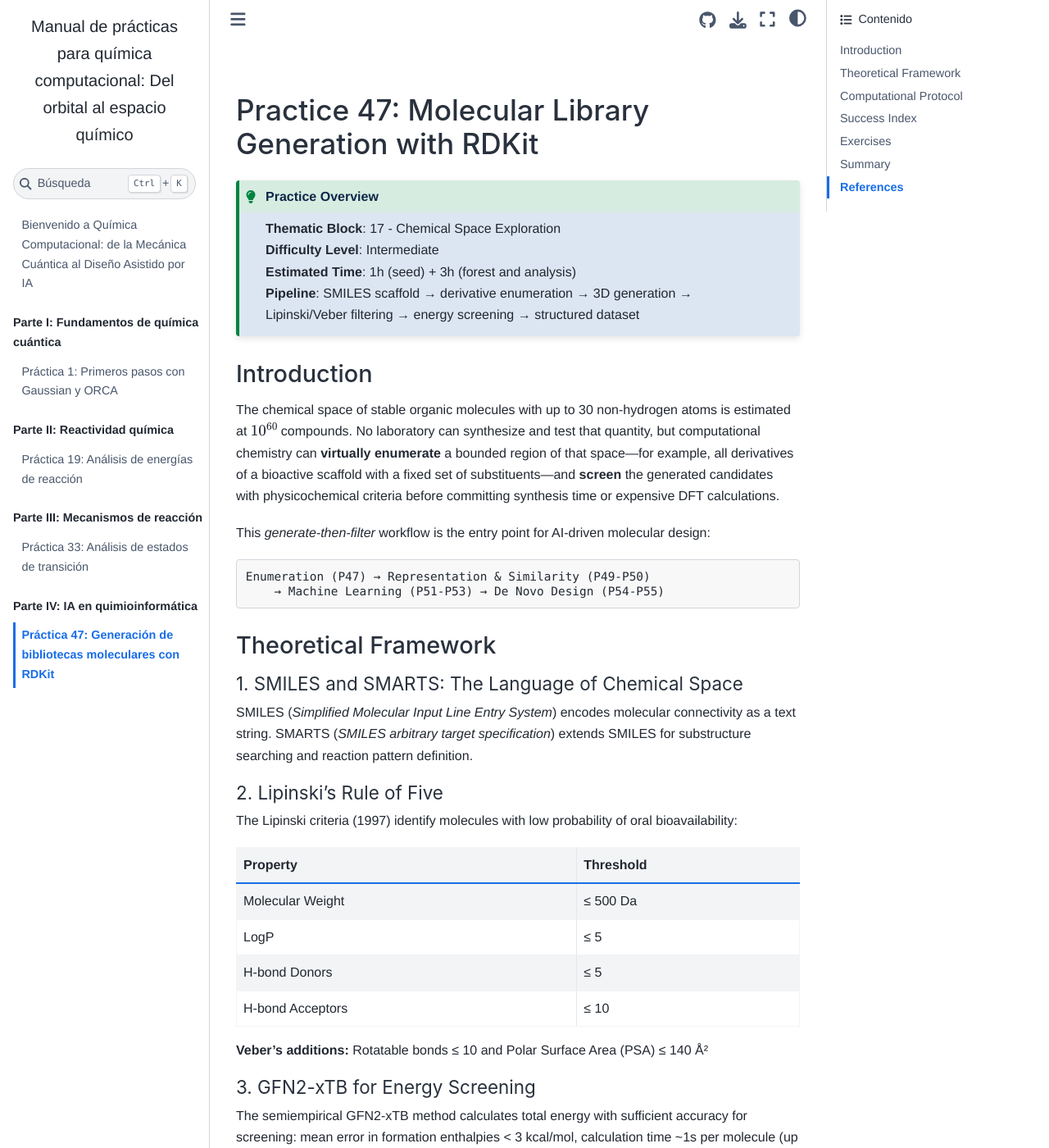
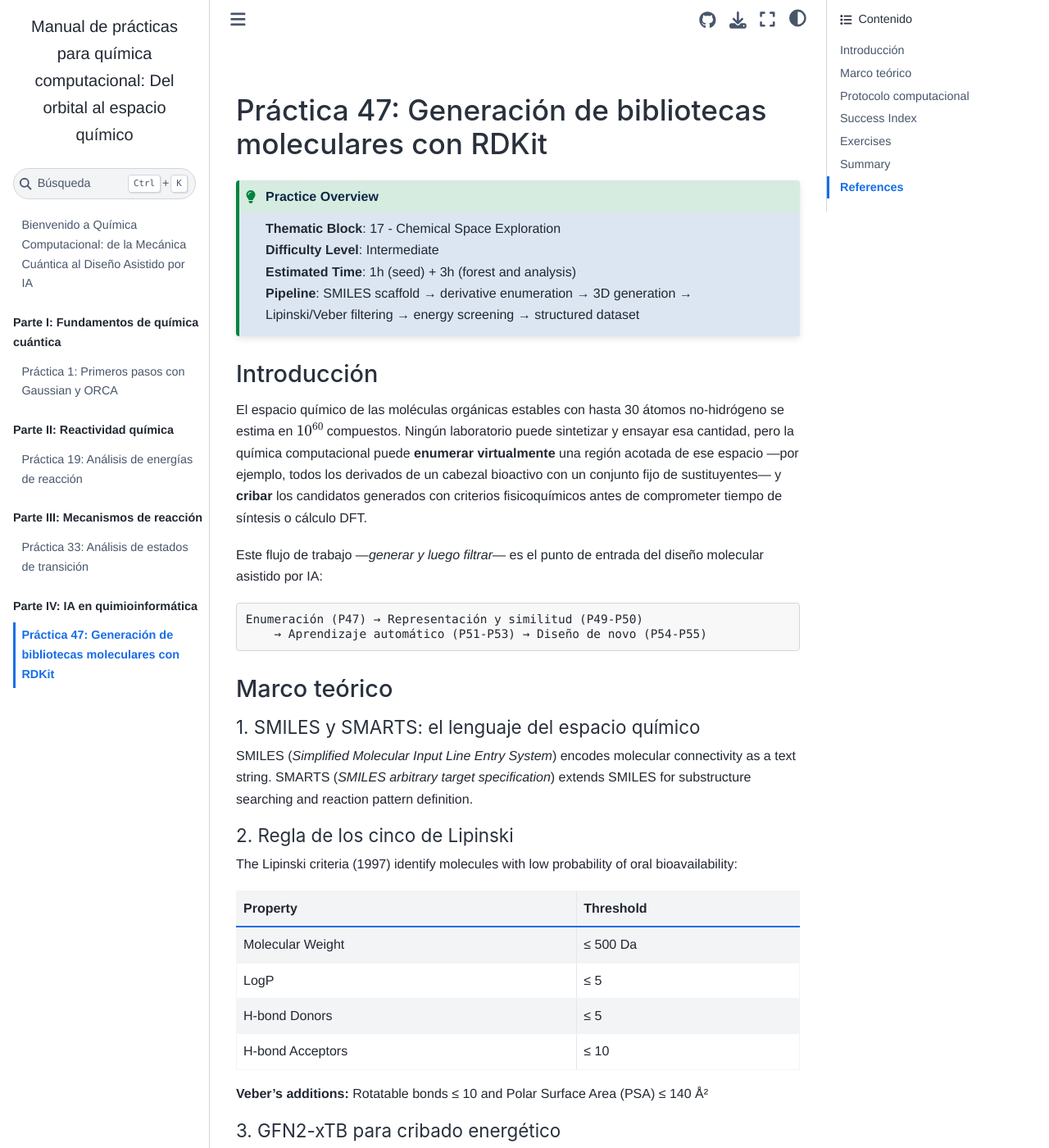
Before and after one commit to Eduardo-Gabriel-Guzman-Lopez/computational-chemistry-book, a Jupyter Book: the page built from part4-ai-cheminformatics/p47-molecular-libraries.md, in a window 1280 px wide and 1400 px high. Shown: the whole window at 82% size. Built offline with Jupyter Book 1.0.4 settings and Sphinx 7.4.7 and the Sphinx Book theme 1.1.4, drawn with Linux system fonts in a browser that asks for light colours; some of the changed text lies outside the part shown.

Commit message:
Translate major headings of Practice 47 to Spanish

````diff
--- a/part4-ai-cheminformatics/p47-molecular-libraries.md
+++ b/part4-ai-cheminformatics/p47-molecular-libraries.md
@@ -1,4 +1,4 @@
-# Practice 47: Molecular Library Generation with RDKit
+# Práctica 47: Generación de bibliotecas moleculares con RDKit
 
 ```{admonition} Practice Overview
 :class: tip
@@ -8,24 +8,24 @@
 **Pipeline**: SMILES scaffold → derivative enumeration → 3D generation → Lipinski/Veber filtering → energy screening → structured dataset
 ```
 
-## Introduction
+## Introducción
 
-The chemical space of stable organic molecules with up to 30 non-hydrogen atoms is estimated at $10^{60}$ compounds. No laboratory can synthesize and test that quantity, but computational chemistry can **virtually enumerate** a bounded region of that space—for example, all derivatives of a bioactive scaffold with a fixed set of substituents—and **screen** the generated candidates with physicochemical criteria before committing synthesis time or expensive DFT calculations.
+El espacio químico de las moléculas orgánicas estables con hasta 30 átomos no-hidrógeno se estima en $10^{60}$ compuestos. Ningún laboratorio puede sintetizar y ensayar esa cantidad, pero la química computacional puede **enumerar virtualmente** una región acotada de ese espacio —por ejemplo, todos los derivados de un cabezal bioactivo con un conjunto fijo de sustituyentes— y **cribar** los candidatos generados con criterios fisicoquímicos antes de comprometer tiempo de síntesis o cálculo DFT.
 
-This *generate-then-filter* workflow is the entry point for AI-driven molecular design:
+Este flujo de trabajo —*generar y luego filtrar*— es el punto de entrada del diseño molecular asistido por IA:
 
 ```
-Enumeration (P47) → Representation & Similarity (P49-P50)
-    → Machine Learning (P51-P53) → De Novo Design (P54-P55)
+Enumeración (P47) → Representación y similitud (P49-P50)
+    → Aprendizaje automático (P51-P53) → Diseño de novo (P54-P55)
 ```
 
-## Theoretical Framework
+## Marco teórico
 
-### 1. SMILES and SMARTS: The Language of Chemical Space
+### 1. SMILES y SMARTS: el lenguaje del espacio químico
 
 SMILES (*Simplified Molecular Input Line Entry System*) encodes molecular connectivity as a text string. SMARTS (*SMILES arbitrary target specification*) extends SMILES for substructure searching and reaction pattern definition.
 
-### 2. Lipinski's Rule of Five
+### 2. Regla de los cinco de Lipinski
 
 The Lipinski criteria (1997) identify molecules with low probability of oral bioavailability:
 
@@ -38,13 +38,13 @@
 
 **Veber's additions:** Rotatable bonds ≤ 10 and Polar Surface Area (PSA) ≤ 140 Å²
 
-### 3. GFN2-xTB for Energy Screening
+### 3. GFN2-xTB para cribado energético
 
 The semiempirical GFN2-xTB method calculates total energy with sufficient accuracy for screening: mean error in formation enthalpies < 3 kcal/mol, calculation time ~1s per molecule (up to 50 heavy atoms).
 
-## Computational Protocol
+## Protocolo computacional
 
-### Step 1: Define the Scaffold and Substituents
+### Paso 1: Definir el cabezal y los sustituyentes
 
 ```{code-cell} ipython3
 from rdkit import Chem
````
